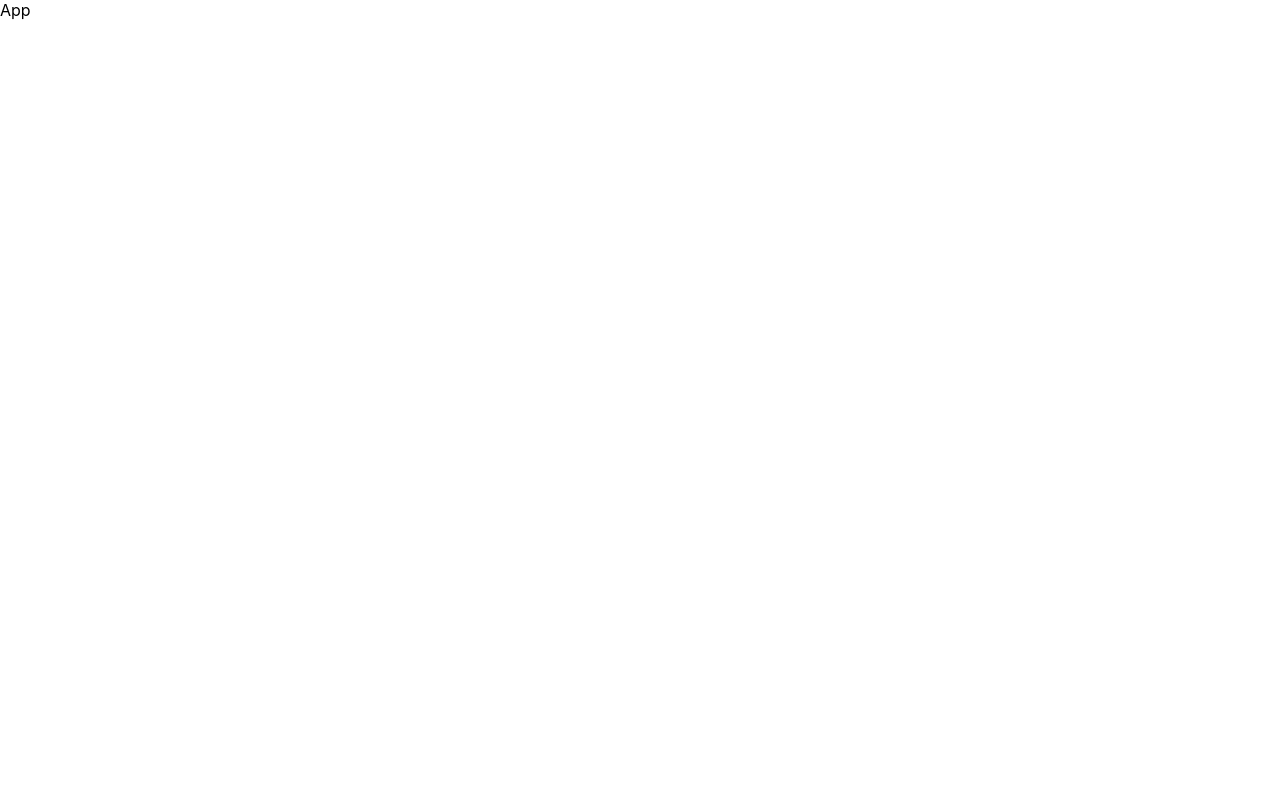
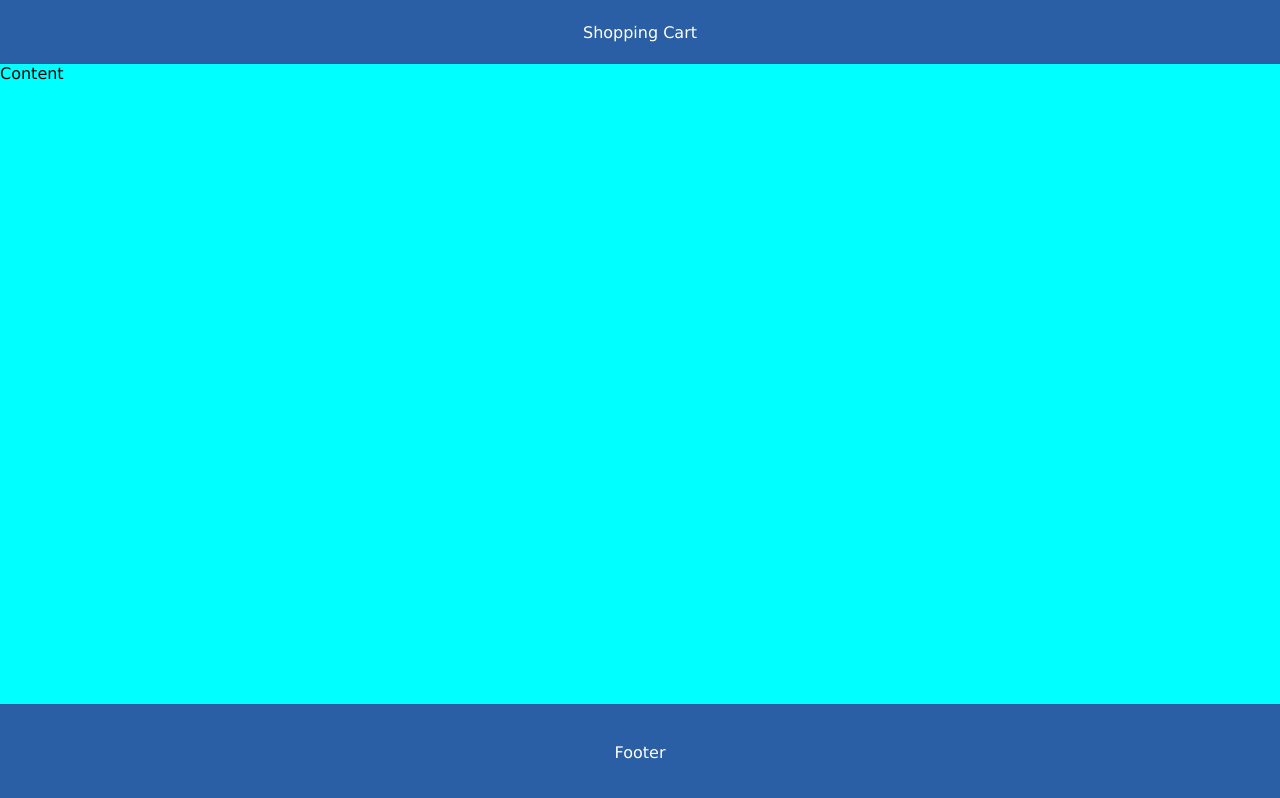
Before and after one commit to Ahmeeed22/react-shoppingCart, a JavaScript app in the folder client/: page / in a window 1280 px wide. Built offline with nearby package versions, Linux system fonts and the light colour scheme; the HTML template or start-up script is replaced by a standard one.

Commit message:
header component

```diff
--- a/client/gulpfile.js
+++ b/client/gulpfile.js
@@ -3,5 +3,5 @@
 const sass=gulpsass(require("sass"));
 
 gulp.task('sass',async function(){
-    gulp.src('src/*.scss').pipe(sass()).pipe(gulp.dest('src/css'));
+    gulp.src('src/components/**/*.scss').pipe(sass()).pipe(gulp.dest('src/css'));
 })
--- a/client/src/App.js
+++ b/client/src/App.js
@@ -1,9 +1,19 @@
+import Header from "./components/Header/Header";
 
 
 function App() {
   return (
-    <div className="App">
-     App
+    <div className="layout">
+        <Header />
+
+            <main>
+              Content
+            </main>
+            <footer>
+              Footer
+            </footer>
+
+
     </div>
   );
 }
--- /dev/null
+++ b/client/src/components/Header/Header.js
@@ -0,0 +1,10 @@
+import "../../css/Header/Header.css"
+function Header(){
+    return(
+        <header>
+              Shopping Cart
+            </header>
+    )
+}
+
+export default Header;
--- /dev/null
+++ b/client/src/components/Header/Header.scss
@@ -0,0 +1,10 @@
+header{
+    grid-area: header;
+    background-color: #2a5ea5;
+    color:#fff;
+   display: flex;
+   justify-content: center;
+   align-items: center;
+  font:20px ;
+
+  }
--- /dev/null
+++ b/client/src/css/Header/Header.css
@@ -0,0 +1,9 @@
+header {
+  grid-area: header;
+  background-color: #2a5ea5;
+  color: #fff;
+  display: flex;
+  justify-content: center;
+  align-items: center;
+  font: 20px;
+}
--- a/client/src/index.css
+++ b/client/src/index.css
@@ -1,13 +1,44 @@
-body {
+*{
   margin: 0;
-  font-family: -apple-system, BlinkMacSystemFont, 'Segoe UI', 'Roboto', 'Oxygen',
-    'Ubuntu', 'Cantarell', 'Fira Sans', 'Droid Sans', 'Helvetica Neue',
-    sans-serif;
-  -webkit-font-smoothing: antialiased;
-  -moz-osx-font-smoothing: grayscale;
+  padding: 0;
+  box-sizing: border-box;
+  font-family: Verdana, Geneva, Tahoma, sans-serif;
+}
+ #root{
+  height: 100vh;
+
+ }
+.layout{
+  display: grid;
+  grid-template-areas: "header"
+   "main"
+    "footer";
+    grid-template-rows: 8vh 80vh 12vh;
+
 }
 
-code {
-  font-family: source-code-pro, Menlo, Monaco, Consolas, 'Courier New',
-    monospace;
+header{
+  grid-area: header;
+  background-color: #2a5ea5;
+  color:#fff;
+ display: flex;
+ justify-content: center;
+ align-items: center;
+font:20px ;
+
 }
+
+main{
+  grid-area: main;
+  background-color: aqua;
+}
+footer{
+  grid-area: footer;
+  background-color: #2a5ea5;
+  color:#fff;
+ display: flex;
+ justify-content: center;
+ align-items: center;
+font:20px ;
+
+}
```
